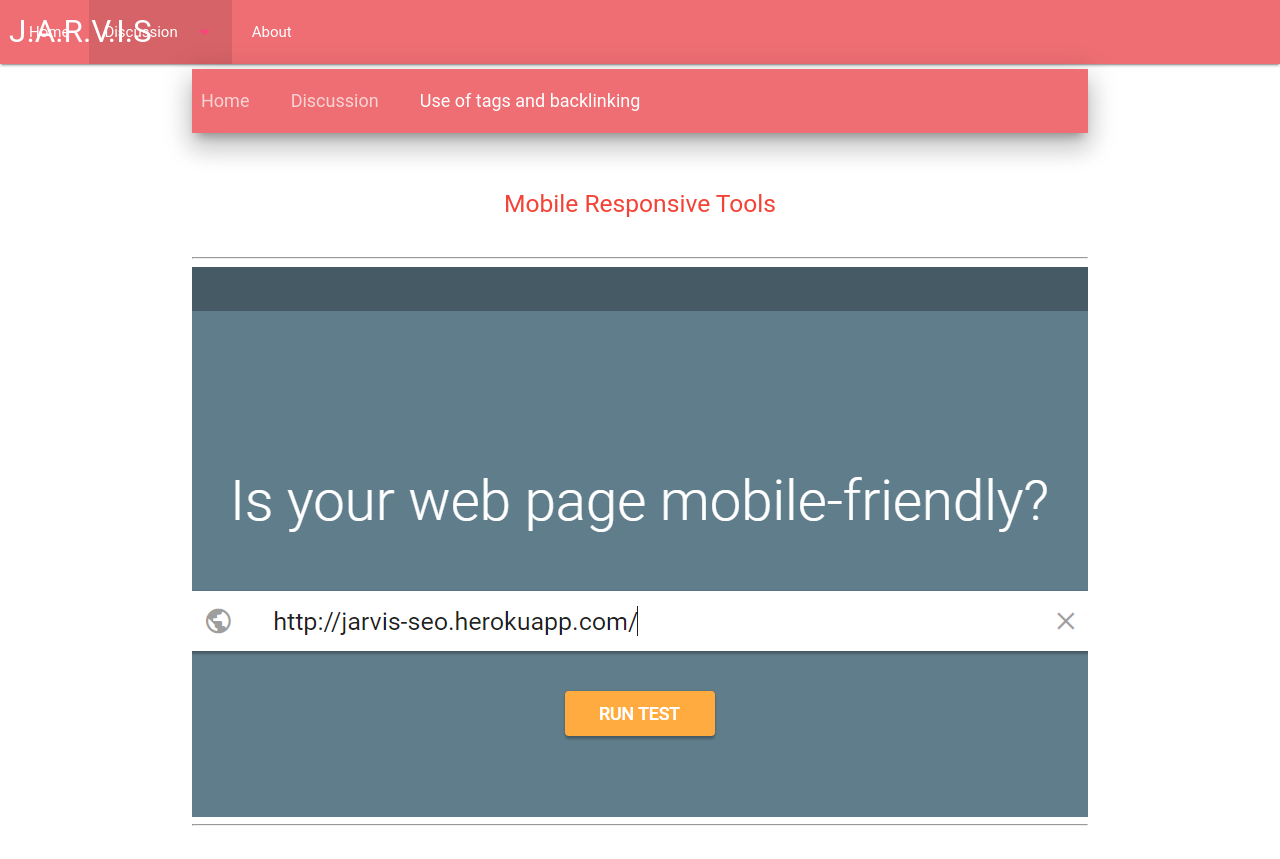
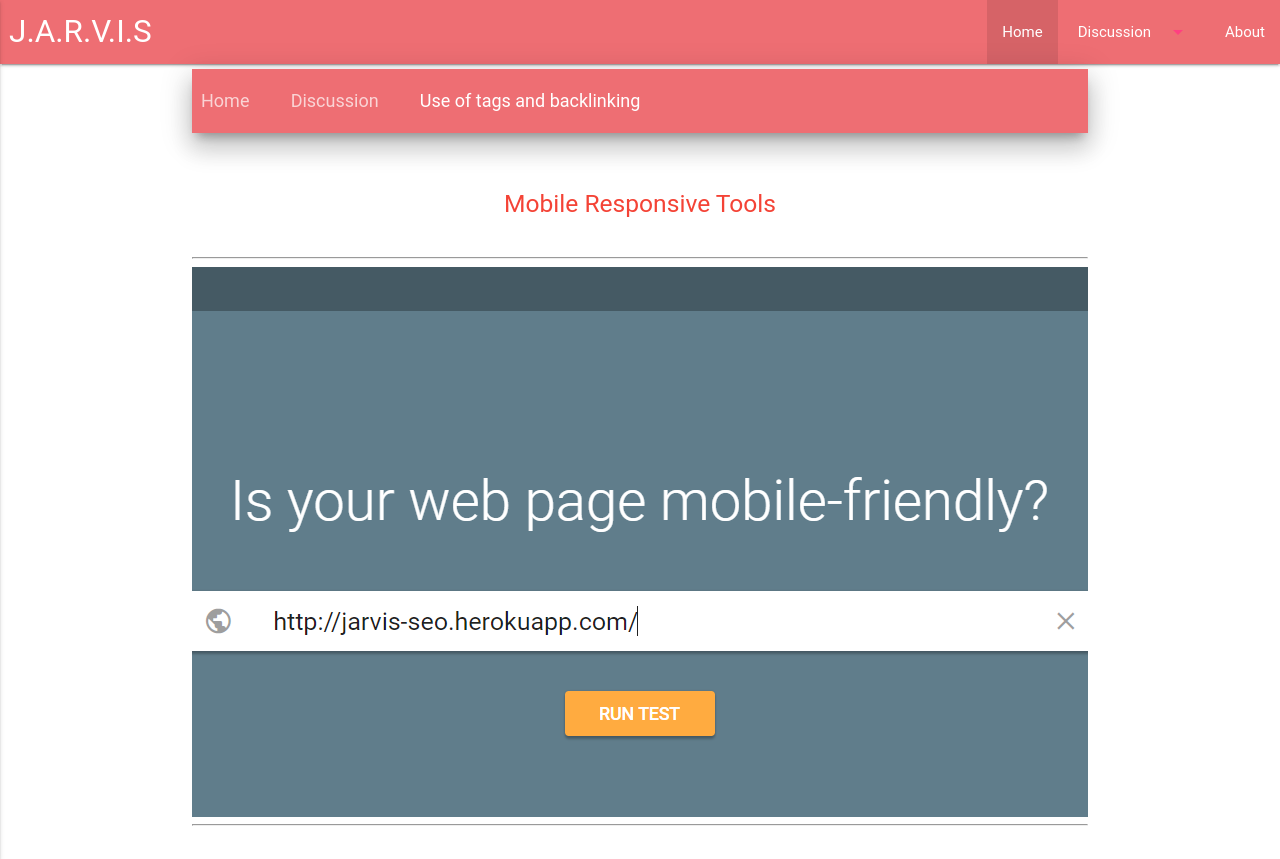
Before and after one commit to rjayacaba/SEO, a website: page views/mobile.html in a window 1280 px wide. Shown: the top 859 px of the page. Drawn offline with nearby package versions, Linux system fonts and the light colour scheme; files that its build step writes are made by us from their sources; files whose address does not match are found by name; a web font is replaced by a local one.

Commit message:
fifth commit

```diff
--- a/views/mobile.html
+++ b/views/mobile.html
@@ -13,22 +13,28 @@
    	<link href="css/style.css" type="text/css" rel="stylesheet" media="screen,projection"/>
 </head>
 <body>
- <!-- Dropdown Structure -->
+  <!-- Dropdown Structure -->
   <ul id="dropdown1" class="dropdown-content">
     <li><a href="/">All about SEO</a></li>
     <li><a href="/search-engine-marketing">Search Engine Marketing</a></li>
-    <li class="divider"></li>
     <li><a href="/on-page-off-page-techniques">On-page vs Off-page</a></li>
     <li><a href="/mobile-responsive-tools">Mobile Responsive Tools</a></li>
     <li><a href="/use-of-tags-and-backlinking">Use of Tags and Backlinking</a></li>
   </ul>
   <nav>
-    <div class="container nav-wrapper">
+    <div class="nav-wrapper">
       <a href="/" class="brand-logo">J.A.R.V.I.S</a>
-      <ul id="nav-mobile" class="left hide-on-med-and-down">
-        <li><a href="/">Home</a></li>
+      <a href="#" data-activates="mobile-demo" class="button-collapse"><i class="material-icons" id="menu">menu</i></a>
+      <ul class="right hide-on-med-and-down">
+        <li class="active"><a href="/">Home</a></li>
         <!-- Dropdown Trigger -->
-        <li class="active"><a class="dropdown-button" href="#!" data-activates="dropdown1">Discussion<i class="material-icons right">arrow_drop_down</i></a></li>
+        <li><a class="dropdown-button" href="#!" data-activates="dropdown1">Discussion<i class="material-icons right">arrow_drop_down</i></a></li>
+        <li><a href="badges.html">About</a></li>
+      </ul>
+      <ul class="side-nav" id="mobile-demo">
+        <li class="active"><a href="/">Home</a></li>
+        <!-- Dropdown Trigger -->
+        <li><a class="dropdown-button" href="#!" data-activates="dropdown1">Discussion<i class="material-icons right">arrow_drop_down</i></a></li>
         <li><a href="badges.html">About</a></li>
       </ul>
     </div>
```
Also changed, not shown: views/on-off-page.html (+12 -6 lines), views/sem.html (+11 -5 lines), views/tags.html (+15 -11 lines).
